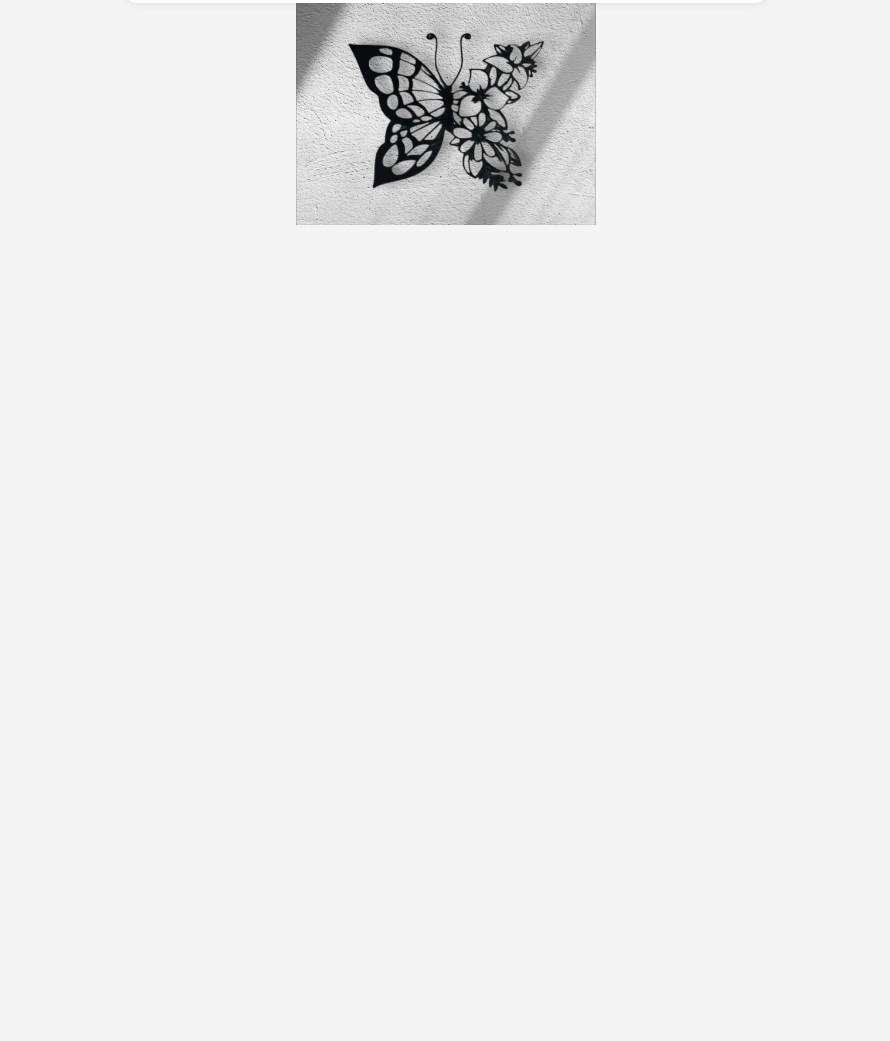
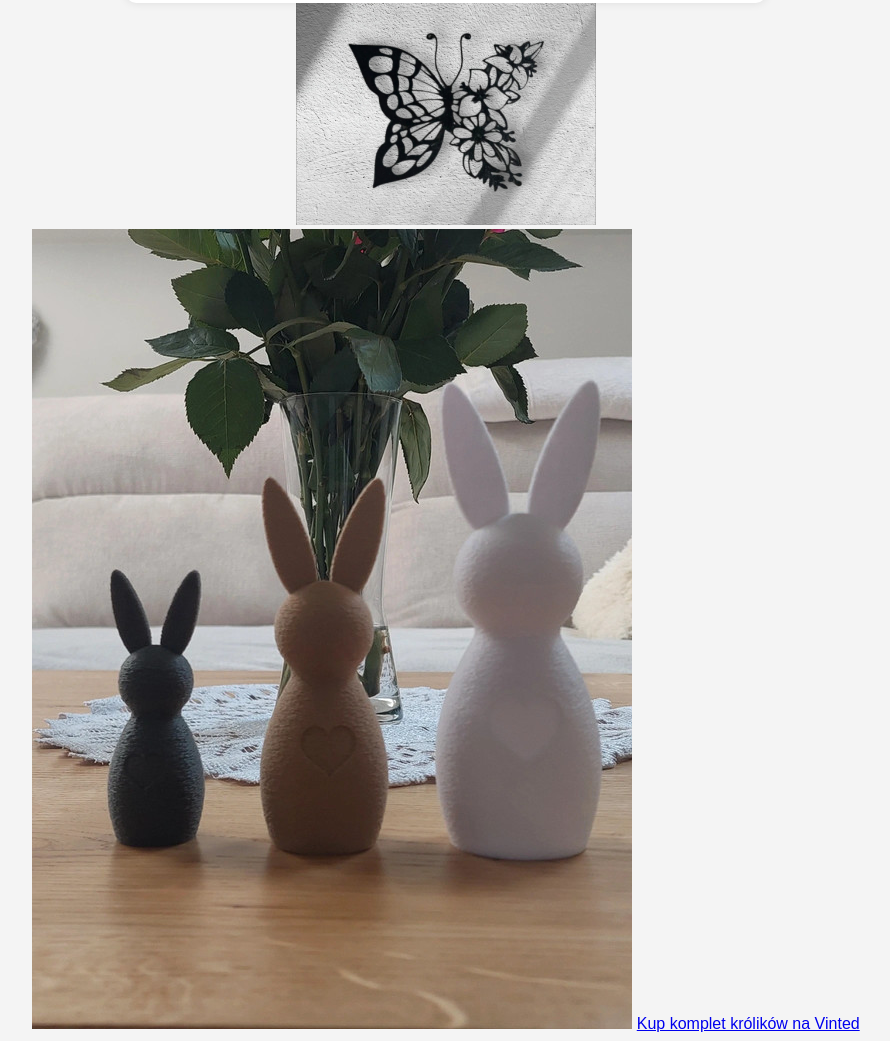
Before and after one commit to EricsonArt/projekty-sprzedaz, a plain HTML site: page index.html in a window 1280 px wide. Shown: the part 159-1200 px from the top of the page, without its empty margins (194-1084 px from the left). Before the commit the page ends 800 px from the top, so only its background shows below. Drawn offline with Linux system fonts and the light colour scheme.

Commit message:
index.html

```diff
--- a/index.html
+++ b/index.html
@@ -30,3 +30,7 @@
 <a href="https://www.vinted.pl/items/6002040306-motyl-czarny" target="_blank">
     <img src="motylek.JPG" alt="Motyl czarny" width="300">
 </a>
+<div class="projekt">
+    <img src="kompletkrólików.jpeg" alt="Komplet królików">
+    <a href="https://www.vinted.pl/items/6023545980-zajace-wialknocne" target="_blank">Kup komplet królików na Vinted</a>
+</div>
```
